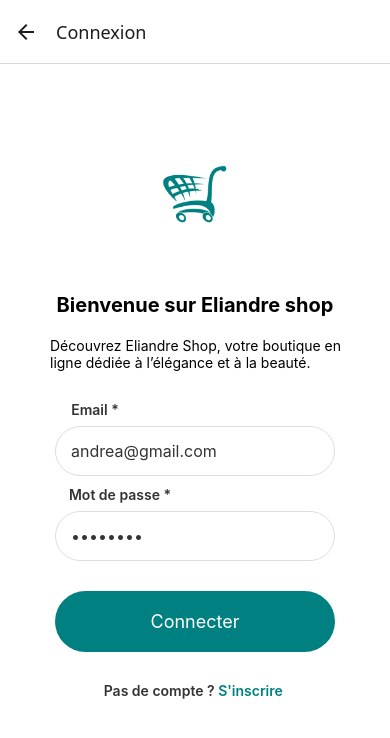
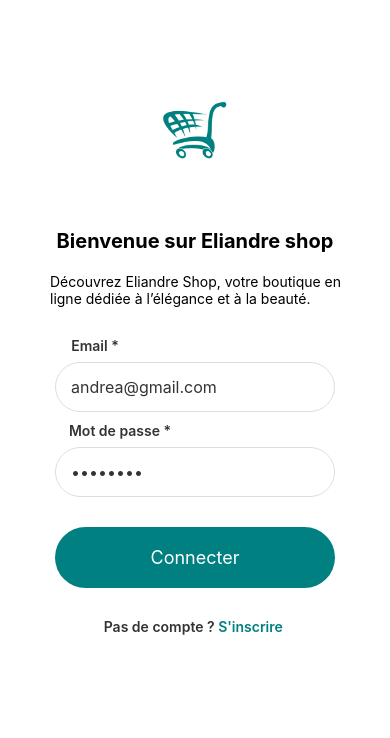
Before and after one commit to magrigsdev/eliandre-shop-mobile, a React Native app: screen /Connexion in a window 390 px wide. Shown: the top 738 px of the page. Built offline with nearby package versions, Linux system fonts and the light colour scheme.

Commit message:
fix(stackNavigator) en cours de debeugage

```diff
--- a/navigations/stackNavigator.jsx
+++ b/navigations/stackNavigator.jsx
@@ -10,9 +10,11 @@ const StackNavigator = () => {
         <NavigationContainer>
             <Stack.Navigator initialRouteName="Welcome">
                 <Stack.Screen name="Welcome" component={WelcomeScreen}
-                    // options={{ headerShown: false }}
+                    options={{ headerShown: false }}
                 />
-                <Stack.Screen name="Connexion" component={ConnexionScreen}/>
+                <Stack.Screen name="Connexion" component={ConnexionScreen}
+                    options={{ headerShown: false }}
+                />
             </Stack.Navigator>
         </NavigationContainer>
     )
--- a/screens/connexionScreen.jsx
+++ b/screens/connexionScreen.jsx
@@ -3,7 +3,7 @@ import { View,  Text, Image,Pressable, TextInput, ScrollView } from "react-nativ
 import { style } from "../styles/connexionStyle"
 
 
-const ConnexionScreen = () => {
+const ConnexionScreen = ({ navigation }) => {
 
     // HOOKS INITIATION
     const [formData, setFormData] = useState({email:'', mtp:''})
@@ -147,7 +147,7 @@ const ConnexionScreen = () => {
                         <Text style={style.text_end}>Pas de compte ?
                         <Pressable
                         style={{paddingTop:10}}
-                        // onPress={()=>navigate.navigate('Inscription')}
+                        onPress={()=>navigation.navigate('Inscription')}
                         >
                         <Text style={style.text_end_colored}> S'inscrire </Text>
                         </Pressable>
--- a/screens/welcomeScreen.jsx
+++ b/screens/welcomeScreen.jsx
@@ -2,7 +2,7 @@ import { Text, View,Image, Pressable } from "react-native"
 import { style } from "../styles/welcomeStyle"
 
 
-const WelcomeScreen = ({ navigate }) => {
+const WelcomeScreen = ({ navigation }) => {
     return (
         <View style={style.main}>
             <Image
@@ -18,8 +18,7 @@ const WelcomeScreen = ({ navigate }) => {
                 style={style.bienvenue}
                 />
             <Pressable
-                    onPress={()=>navigate.navigate('Connexion')}
-
+                    onPress={()=>navigation.navigate('Connexion')}
                     style={style.button}
                 >
                     <Text style={style.buttonText}>Commencez</Text>
```
